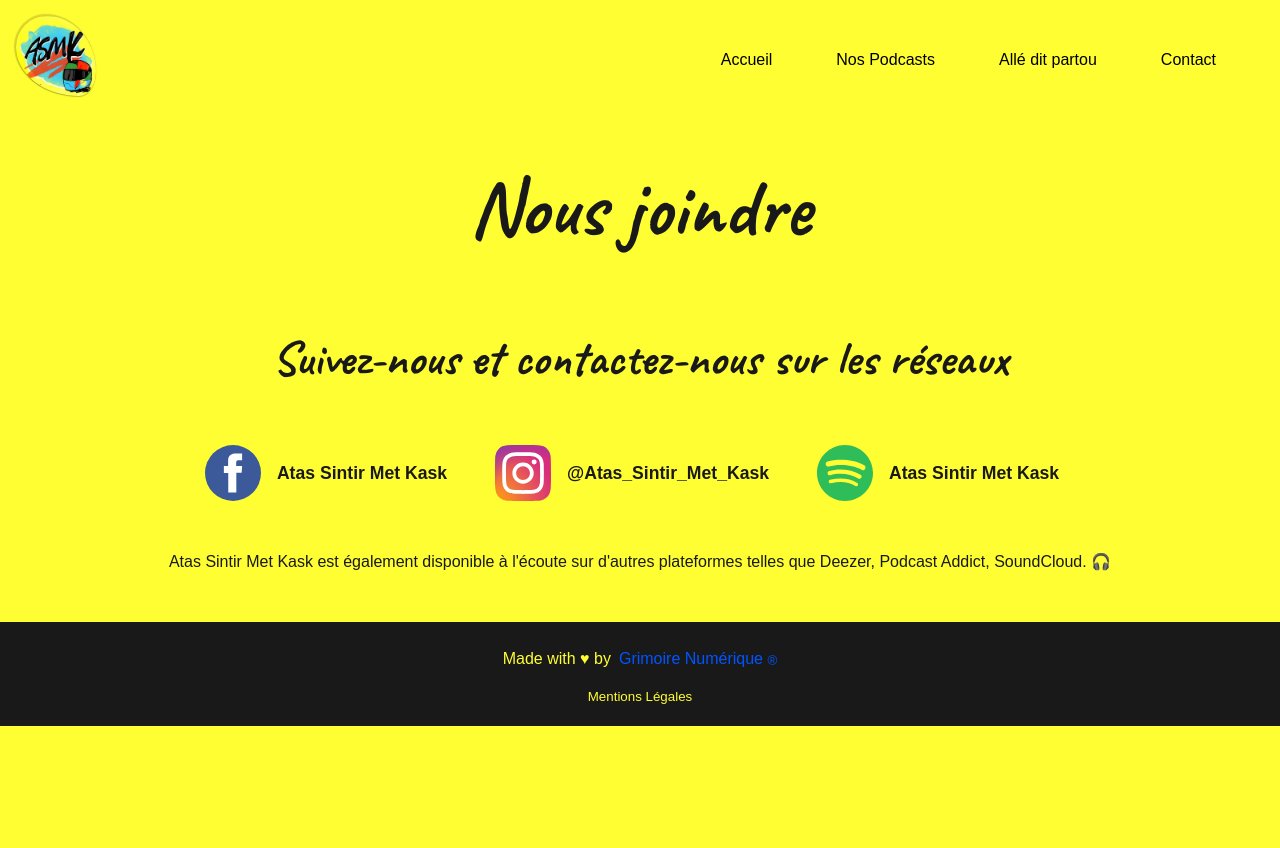
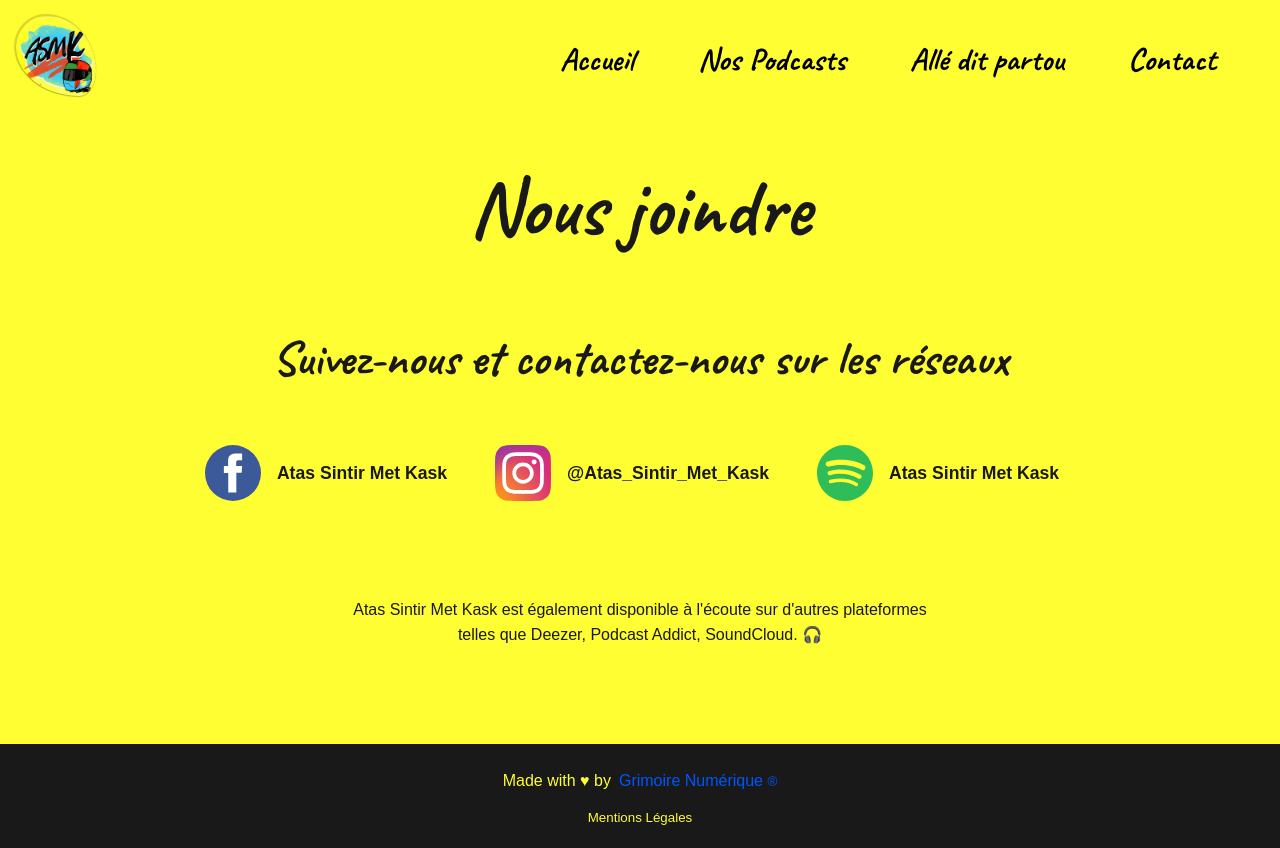
Before and after one commit to TerryGrimoire/ASMK, a React (Vite) app: page /Contact in a window 1280 px wide. Before the commit the page ends 800 px from the top, so only its background shows below. Built offline with nearby package versions, Linux system fonts and the light colour scheme.

Commit message:
changing nav font

```diff
--- a/src/App.css
+++ b/src/App.css
@@ -153,6 +153,12 @@ section {
 .margin0r2r {
   margin: 0 2rem;
 }
+
+.margin2r {
+margin: 2rem;
+padding: 3rem 10rem;
+text-align: center;
+}
 .center {
   text-align: center;
   justify-content: center;
@@ -184,6 +190,7 @@ section {
     padding: 3rem 1rem;
     border: none;
     border-bottom: var(--secondary-bg-color) 1px solid;
+    font-family: var(--font-title);
 }
 
 @keyframes open {
@@ -473,6 +480,13 @@ footer .grimoire {
 
 .navbar * {
   padding: 0rem 2rem;
+  font-family: var(--font-title);
+  font-size: 2rem;
+  transition: 1s;
+}
+
+.navbar a:hover {
+  color: var(--button-color);
 }
 /********************************************************************* HOME *********************************************************************/
 .home-section {
--- a/src/components/SocialMedia.jsx
+++ b/src/components/SocialMedia.jsx
@@ -38,7 +38,7 @@ function SocialMedia() {
         </a>
       </div>
 
-      <p className="margin2r0">
+      <p className="margin2r">
         Atas Sintir Met Kask est également disponible à l'écoute sur d'autres
         plateformes telles que Deezer, Podcast Addict, SoundCloud. 🎧
       </p>
--- a/src/pages/Contact.jsx
+++ b/src/pages/Contact.jsx
@@ -12,7 +12,10 @@ function Contact() {
       <Helmet>
         <meta charSet="utf-8" />
         <title>Atas Sintir Met Kask | Contact</title>
-        <link rel="canonical" href="http://mysite.com/Contact" />
+        <link
+          rel="canonical"
+          href="https://atas-sintir-met-kask.netlify.app/Contact"
+        />
       </Helmet>
       <h1>Nous joindre</h1>
       <SocialMedia />
```
